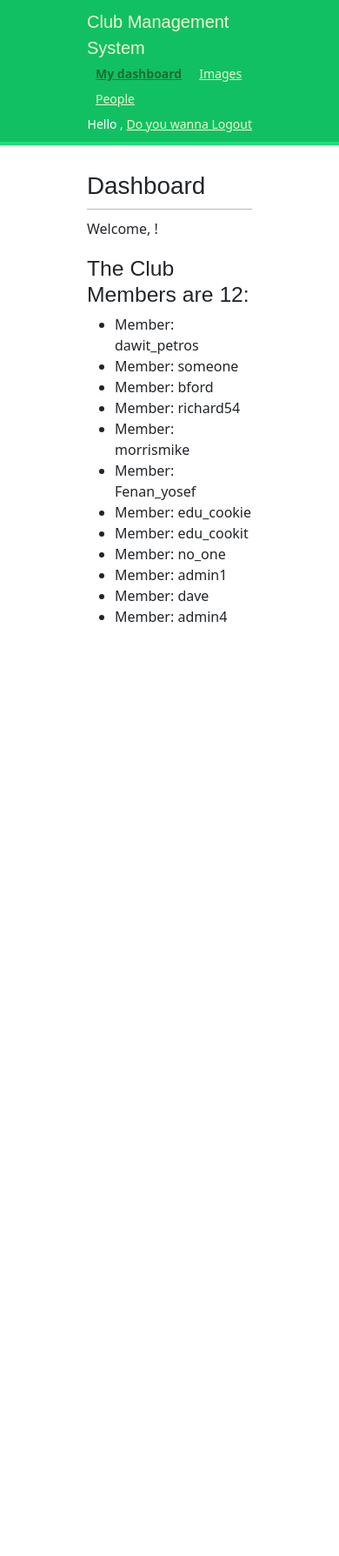
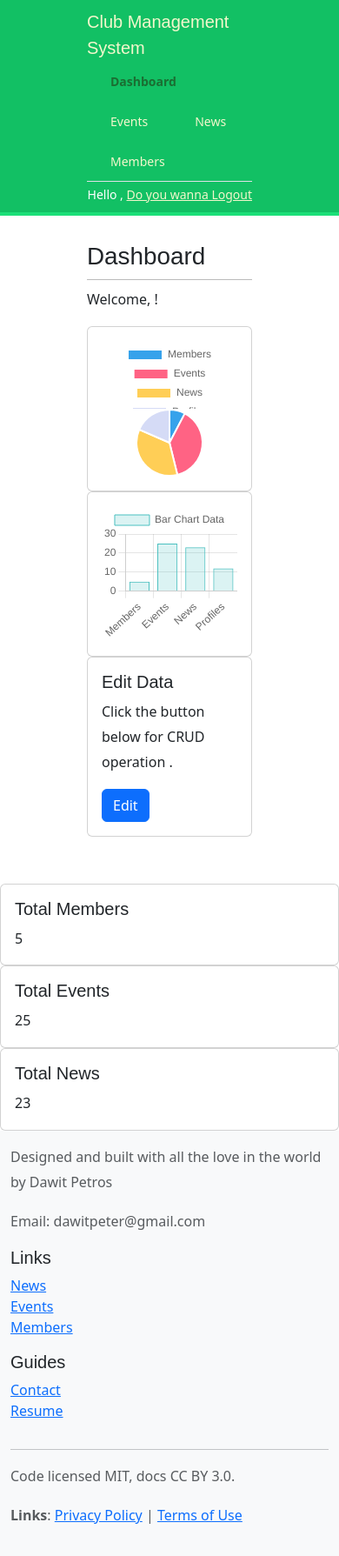
Before and after one commit to Dawit-P/club_management_system, a Django app: page /account/ in a window 390 px wide. Shown: the whole page at 87% size. Before the commit the page ends 715 px from the top, so only its background shows below. Run offline with Django 4.2, Linux system fonts and the light colour scheme; a user stored in the database is signed in; data comes from the database, SQL or seed files in the repository; both versions use the stored data as it was after the commit; some libraries are stand-ins or nearby versions; some web fonts are replaced.

Commit message:
Alomst finishing

```diff
--- a/account/admin.py
+++ b/account/admin.py
@@ -1,6 +1,9 @@
 from django.contrib import admin
-from .models import Profile
+from .models import Profile , Member
 
 @admin.register(Profile)
 class ProfileAdmin(admin.ModelAdmin):
     list_display = ['user', 'date_of_birth', 'photo']
+
+
+admin.site.register(Member)
--- a/account/models.py
+++ b/account/models.py
@@ -19,6 +19,7 @@ class Member(models.Model):
     phone_number = models.CharField(max_length=15)
     email = models.EmailField(default='')
     age = models.PositiveIntegerField()
+    photo = models.ImageField(upload_to='users/%Y/%m/%d/', blank=True)
 
     def __str__(self):
         return self.name
--- a/account/templates/account/dashboard.html
+++ b/account/templates/account/dashboard.html
@@ -3,11 +3,108 @@
 {% block content %}
   <h1>Dashboard</h1>
   <p>Welcome, {{ request.user.first_name }}!</p>
-  <h2>The Club Members are {{members.count}}:</h2>
-  <ul>
-      {% for member in members %}
-          <li>Member: {{ member.user.username }} </li>
-      {% endfor %}
-  </ul>
 
+  <!-- Chart -->
+  <div class="row">
+    <!-- Pie Chart -->
+    <div class="col-md-4">
+      <div class="card">
+        <div class="card-body">
+          <canvas id="pieChart" width="400" height="400"></canvas>
+        </div>
+      </div>
+    </div>
+
+    <!-- Bar Chart -->
+    <div class="col-md-4">
+      <div class="card">
+        <div class="card-body">
+          <canvas id="barChart" width="400" height="400"></canvas>
+        </div>
+      </div>
+    </div>
+        <!-- Edit Card -->
+        <div class="col-md-4">
+          <div class="card">
+            <div class="card-body">
+              <h5 class="card-title">Edit Data</h5>
+              <p class="card-text">Click the button below for CRUD operation .</p>
+              <a href="{% url 'admin:login' %}" class="btn btn-primary">Edit</a>
+            </div>
+          </div>
+        </div>
+      </div>
+  </div>
+
+
+  <!-- Bootstrap Cards -->
+  <div class="row mt-4">
+    <!-- Member Card -->
+    <div class="col-md-4 " >
+      <div class="card">
+        <div class="card-body">
+          <h5 class="card-title ">  Total Members</h5>
+          <p class="card-text">  {{ total_members }}</p>
+        </div>
+      </div>
+    </div>
+
+    <!-- Events Card -->
+    <div class="col-md-4">
+      <div class="card">
+        <div class="card-body">
+          <h5 class="card-title">Total Events</h5>
+          <p class="card-text">{{ total_events }}</p>
+        </div>
+      </div>
+    </div>
+
+    <!-- News Card -->
+    <div class="col-md-4">
+      <div class="card">
+        <div class="card-body">
+          <h5 class="card-title">Total News</h5>
+          <p class="card-text">{{ total_news }}</p>
+        </div>
+      </div>
+    </div>
+  </div>
+
+  <script>
+    // Chart.js script
+    var pieCtx = document.getElementById('pieChart').getContext('2d');
+    var barCtx = document.getElementById('barChart').getContext('2d');
+
+    var pieChart = new Chart(pieCtx, {
+      type: 'pie',
+      data: {
+        labels: {{ chart_data.labels|safe }},
+        datasets: [{
+          data: {{ chart_data.data|safe }},
+          backgroundColor: {{ chart_data.backgroundColor|safe }},
+        }],
+      },
+    });
+
+    var barChart = new Chart(barCtx, {
+      type: 'bar',
+      data: {
+        labels: {{ bar_chart_data.labels|safe }},
+        datasets: [{
+          label: 'Bar Chart Data',
+          data: {{ bar_chart_data.data|safe }},
+          backgroundColor: 'rgba(75, 192, 192, 0.2)',
+          borderColor: 'rgba(75, 192, 192, 1)',
+          borderWidth: 1,
+        }],
+      },
+      options: {
+        scales: {
+          y: {
+            beginAtZero: true,
+          },
+        },
+      },
+    });
+  </script>
 {% endblock %}
--- a/account/templates/base.html
+++ b/account/templates/base.html
@@ -4,6 +4,8 @@
 <head>
 <title>{% block title %}{% endblock %}</title>
 <link href="{% static "css/base.css" %}" rel="stylesheet">
+<script src="https://cdn.jsdelivr.net/npm/chart.js"></script>
+
 {% load bootstrap5 %}
 {% bootstrap_css %}
 {% bootstrap_javascript %}
@@ -12,17 +14,22 @@
 <div id="header">
     <span class="logo">Club Management System</span>
     {% if request.user.is_authenticated %}
-    <ul class="menu">
-        <li {% if section == "dashboard" %}class="selected"{% endif %}>
-            <a href="{% url "dashboard"%}">My dashboard</a>
+    <ul class="menu nav nav-tabs">
+        <li {% if section == "dashboard" %}class="nav-item selected"{% else %}class="nav-item"{% endif %}>
+            <a class="nav-link" href="{% url "dashboard"%}">Dashboard</a>
         </li>
-        <li {% if section == "images" %}class="selected"{% endif %}>
-            <a href="#">Images</a>
+        <li {% if section == "events" %}class="nav-item selected"{% else %}class="nav-item"{% endif %}>
+            <a class="nav-link" href="{% url 'event_list' %}">Events</a>
         </li>
-        <li {% if section == "people" %}class="selected"{% endif %}>
-            <a href="#">People</a>
+        <li {% if section == "news" %}class="nav-item selected"{% else %}class="nav-item"{% endif %}>
+            <a class="nav-link" href="{% url 'news_list' %}">News</a>
+        </li>
+        <li {% if section == "members" %}class="nav-item selected"{% else %}class="nav-item"{% endif %}>
+            <a class="nav-link" href="{% url 'member_list' %}">Members</a>
         </li>
     </ul>
+
+
     {% endif %}
     <span class="user">
         {% if request.user.is_authenticated %}
@@ -50,5 +57,54 @@
     {% endblock %}
 
 </div>
+
+<!-- Bootstrap Footer -->
+<!-- Custom Footer -->
+<footer class="footer mt-auto py-3 bg-light">
+    <div class="container">
+        <div class="row">
+            <div class="col-md-6">
+                <p class="text-muted">
+                    Designed and built with all the love in the world by Dawit Petros
+                </p>
+                <p class="text-muted">
+                    Email: dawitpeter@gmail.com
+                </p>
+            </div>
+            <div class="col-md-3">
+                <h5>Links</h5>
+                <ul class="list-unstyled">
+                    <li><a href="{% url 'news_list' %}">News</a></li>
+                    <li><a href="{% url 'event_list' %}">Events</a></li>
+                    <li><a href="{% url 'member_list' %}">Members</a></li>
+                </ul>
+            </div>
+            <div class="col-md-3">
+                <h5>Guides</h5>
+                <ul class="list-unstyled">
+                    <li><a href="#">Contact</a></li>
+                    <li><a href="#">Resume</a></li>
+                    <!-- Add more guides as needed -->
+                </ul>
+            </div>
+        </div>
+        <hr>
+        <div class="row">
+            <div class="col-md-6">
+                <p class="text-muted">
+                    Code licensed MIT, docs CC BY 3.0.
+                </p>
+            </div>
+            <div class="col-md-6">
+                <p class="text-muted">
+                    <strong>Links</strong>:
+                    <a href="#">Privacy Policy</a> |
+                    <a href="#">Terms of Use</a>
+                </p>
+            </div>
+        </div>
+    </div>
+</footer>
+
 </body>
 </html>
--- a/account/urls.py
+++ b/account/urls.py
@@ -25,9 +25,11 @@ path('reset/<uidb64>/<token>/',auth_views.PasswordResetConfirmView.as_view(),nam
 path('reset/done/',auth_views.PasswordResetCompleteView.as_view(),name='password_reset_complete'),
 
 #Member
-    path('members/', member_list, name='member_list'),
+    # path('members/', member_list, name='member_list'),
     path('members/<int:pk>/', member_detail, name='member_detail'),
     path('members/add/', member_add, name='member_add'),
     path('members/<int:pk>/edit/', member_edit, name='member_edit'),
     path('members/<int:pk>/remove/', member_remove, name='member_remove'),
+#Member_list
+    path('member_list/', MemberListView.as_view(), name='member_list'),
 ]
--- a/account/views.py
+++ b/account/views.py
@@ -6,6 +6,9 @@ from django.contrib import messages
 from django.contrib.auth.decorators import login_required
 from .models import Profile, Member
 from django.views.generic import ListView, DetailView
+from events.models import Event,News
+
+from .forms import UserRegistrationForm
 
 
 from django.contrib.auth.decorators import login_required, user_passes_test
@@ -35,22 +38,23 @@ def dashboard(request):
     'account/dashboard.html',
     {'section': 'dashboard'})
 
+
+
 def register(request):
     if request.method == 'POST':
         user_form = UserRegistrationForm(request.POST)
         if user_form.is_valid():
-            # Create a new user object but avoid saving it yet
-            new_user = user_form.save(commit=False)
-            # Set the chosen password
-            new_user.set_password(user_form.cleaned_data['password'])
-            # Save the User object
-            new_user.save()
+            new_user = user_form.save()
+            # Log the user in after registration
+            login(request, new_user)
             # Create the user profile
             Profile.objects.create(user=new_user)
             return render(request, 'account/register_done.html', {'new_user': new_user})
+
     else:
         user_form = UserRegistrationForm()
     return render(request, 'account/register.html', {'user_form': user_form})
+
 
 
 
@@ -90,16 +94,53 @@ class MemberListView(ListView):
 
 @login_required
 def dashboard(request):
-    members = Profile.objects.all()
-    return render(request, 'account/dashboard.html', {'section': 'dashboard', 'members': members})
+    members = Member.objects.all()
+    profiles = Profile.objects.all()
+    total_profiles = profiles.count()
+    total_members = members.count()
+
+    total_events = Event.objects.count()
+    total_news = News.objects.count()
+
+    # Example data for a pie chart
+    chart_data = {
+        'labels': ['Members', 'Events', 'News','Profiles'],
+        'data': [total_members, total_events, total_news,total_profiles],
+        'backgroundColor': ['#36A2EB', '#FF6384', '#FFCE56','#0529C92A'],
+    }
+    bar_chart_data = {
+        'labels': ['Members', 'Events', 'News','Profiles'],
+        'data': [total_members, total_events, total_news ,total_profiles],
+        'backgroundColor': ['#0F8A04', '#CCBF0B', '#FF5C56','#0529C92A'],
+    }
+
+    return render(
+        request,
+        'account/dashboard.html',
+        {
+            'section': 'dashboard',
+            'total_profiles':total_profiles,
+            'profile_members': members,
+            'total_members': total_members,
+            'total_events': total_events,
+            'total_news': total_news,
+            'chart_data': chart_data,
+            'bar_chart_data': bar_chart_data,
+        }
+    )
 
 #########
 
 
-@login_required
-def member_list(request):
-    members = Member.objects.all()
-    return render(request, 'account/member_list.html', {'members': members})
+
+class MemberListView(ListView):
+    model = Member
+    template_name = 'account/member_list.html'
+    context_object_name = 'members'
+    ordering = ['name']
+    def get_queryset(self):
+        return Member.objects.all()
+
 
 @login_required
 def member_detail(request, pk):
--- a/club_management_system/settings.py
+++ b/club_management_system/settings.py
@@ -1,5 +1,6 @@
 import os
 from pathlib import Path
+from django.contrib.auth.password_validation import *
 
 # Build paths inside the project like this: BASE_DIR / 'subdir'.
 BASE_DIR = Path(__file__).resolve().parent.parent
```
Also changed, not shown: account/forms.py (+36 -18 lines), account/templates/account/member_list.html (+18 -23 lines), account/templates/account/register.html (+19 -7 lines), events/templates/events/news_list.html (+19 -10 lines), account/migrations/0005_member_photo.py (added), db.sqlite3.
